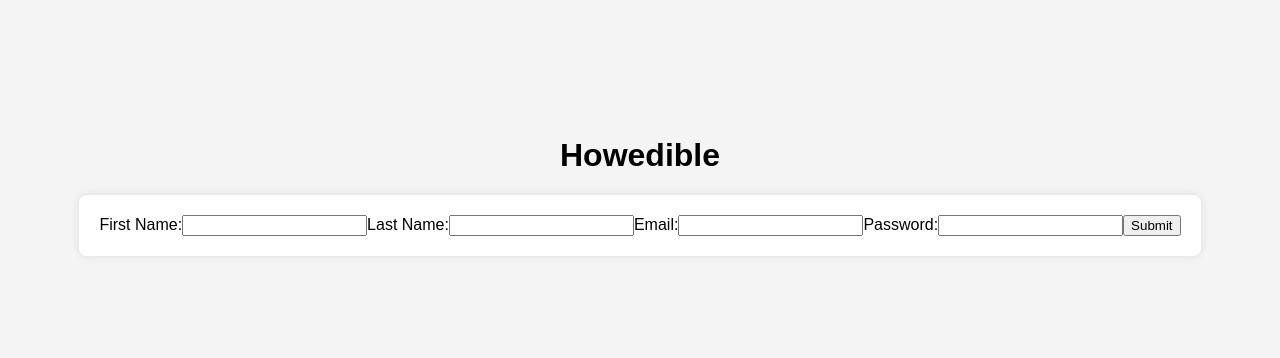
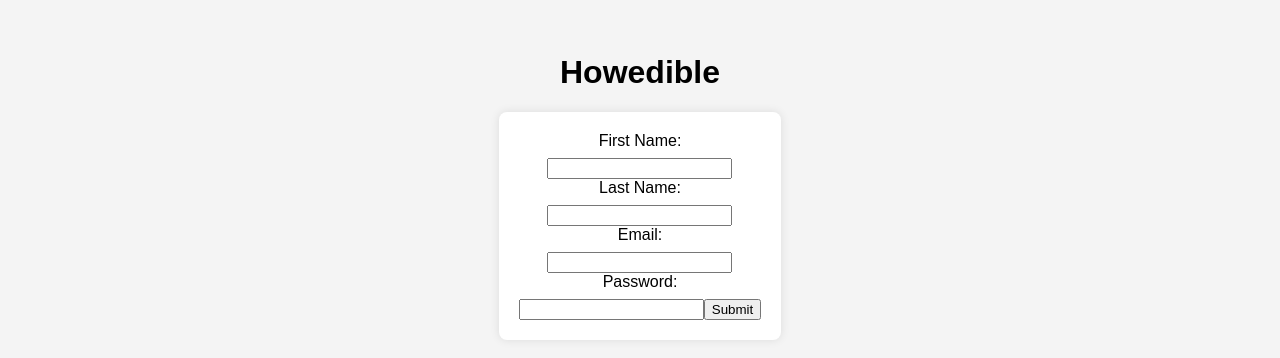
Before and after one commit to han18/Frontend, a React (Create React App) app: page / in a window 1280 px wide. Shown: the part 214-572 px from the top of the page. Built offline with nearby package versions, Linux system fonts and the light colour scheme.

Commit message:
adding the label

```diff
--- a/src/styles/button.css
+++ b/src/styles/button.css
@@ -15,3 +15,8 @@ form {
   border-radius: 8px;
   box-shadow: 0 0 10px rgba(0, 0, 0, 0.1);
 }
+
+label {
+  display: block;
+  margin-bottom: 8px;
+}
```
